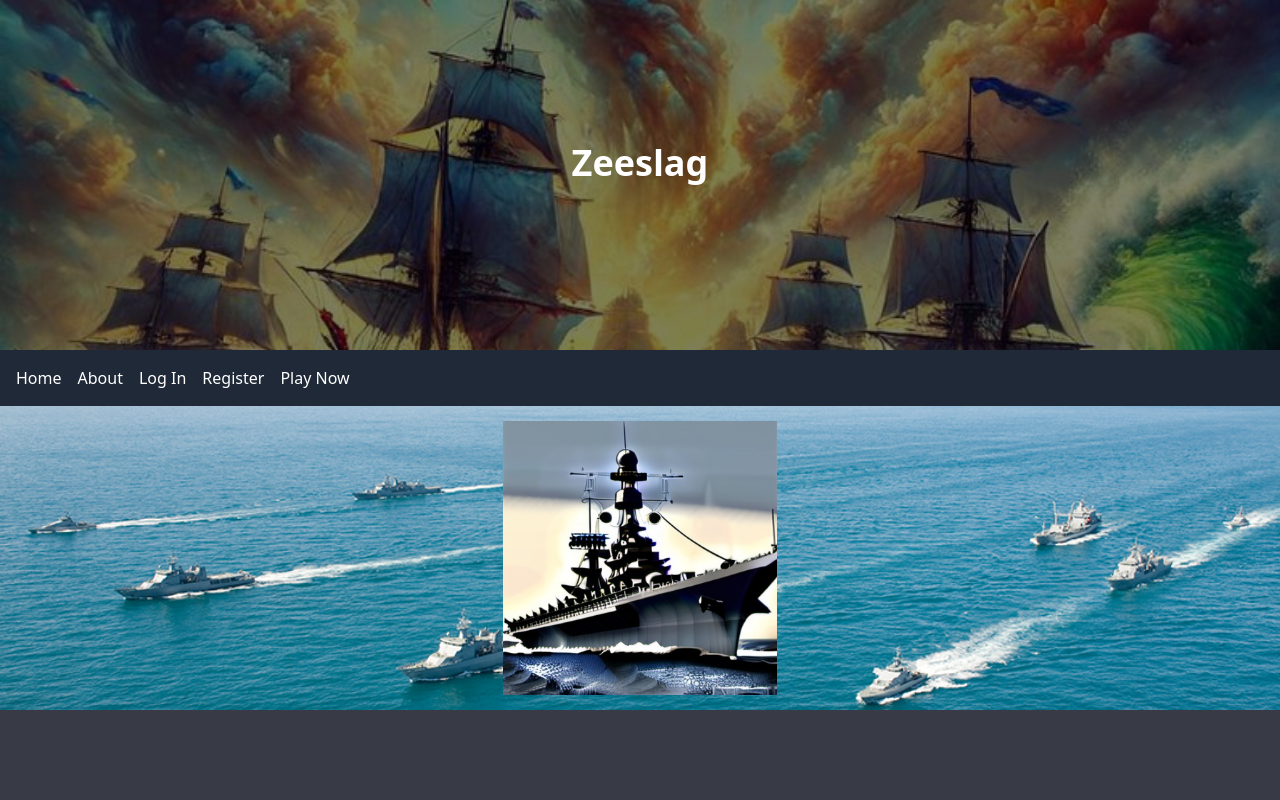
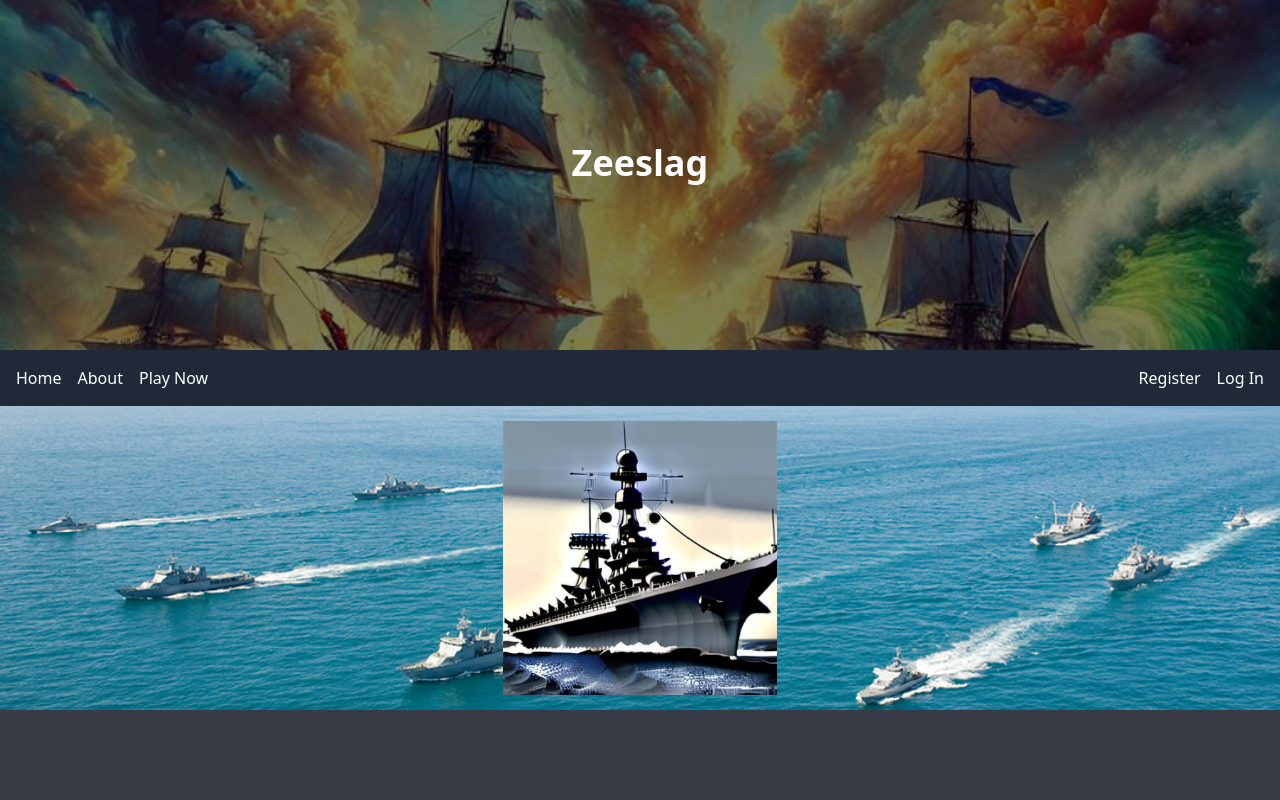
Before and after one commit to Ismail020/pewa-frontend, a Vue app in the folder zeeslag/: page /login in a window 1280 px wide. Shown: the top 800 px of the page. Built offline with nearby package versions, Linux system fonts and the light colour scheme.

Commit message:
Fix Formatting

```diff
--- a/zeeslag/src/components/FooterComponent.vue
+++ b/zeeslag/src/components/FooterComponent.vue
@@ -1,5 +1,5 @@
 <template>
-<footer class="font-sans tracking-wide bg-black py-10 px-12">
+  <footer class="font-sans tracking-wide bg-black py-10 px-12">
     <div class="grid grid-cols-1 sm:grid-cols-2 md:grid-cols-3 gap-x-8 gap-y-12">
       <div>
         <h4 class="text-white text-lg font-semibold mb-6">Company</h4>
@@ -55,6 +55,4 @@ export default {
 };
 </script>
 
-<style scoped>
-/* No custom styles needed, using Tailwind CSS classes */
-</style>
+<style scoped></style>
--- a/zeeslag/src/components/NavbarComponent.vue
+++ b/zeeslag/src/components/NavbarComponent.vue
@@ -1,11 +1,25 @@
 <template>
     <nav class="bg-gray-800 p-4">
-      <ul class="flex space-x-4">
-        <li><RouterLink to="/" class="text-white hover:text-gray-400">Home</RouterLink></li>
-        <li><RouterLink to="/about" class="text-white hover:text-gray-400">About</RouterLink></li>
-        <li><RouterLink to="/login" class="text-white hover:text-gray-400">Log In</RouterLink></li>
-        <li><RouterLink to="/register" class="text-white hover:text-gray-400">Register</RouterLink></li>
-        <li><RouterLink to="/play" class="text-white hover:text-gray-400">Play Now</RouterLink></li>
+        <ul class="flex justify-between w-full">
+            <div class="flex space-x-4">
+                <li>
+                    <RouterLink to="/" class="text-white hover:text-gray-400">Home</RouterLink>
+                </li>
+                <li>
+                    <RouterLink to="/about" class="text-white hover:text-gray-400">About</RouterLink>
+                </li>
+                <li>
+                    <RouterLink to="/play" class="text-white hover:text-gray-400">Play Now</RouterLink>
+                </li>
+            </div>
+            <div class="flex space-x-4">
+                <li>
+                    <RouterLink to="/register" class="text-white hover:text-gray-400">Register</RouterLink>
+                </li>
+                <li>
+                    <RouterLink to="/login" class="text-white hover:text-gray-400">Log In</RouterLink>
+                </li>
+            </div>
         </ul>
     </nav>
 </template>
@@ -16,5 +30,4 @@
 }
 </script>
 
-  <style scoped>
-  </style>
+<style scoped></style>
```
Also changed, not shown: zeeslag/src/App.vue (+3 -4 lines), zeeslag/src/components/HeaderComponent.vue (+12 -9 lines). Lines whose indentation alone changed are shown as unchanged.
